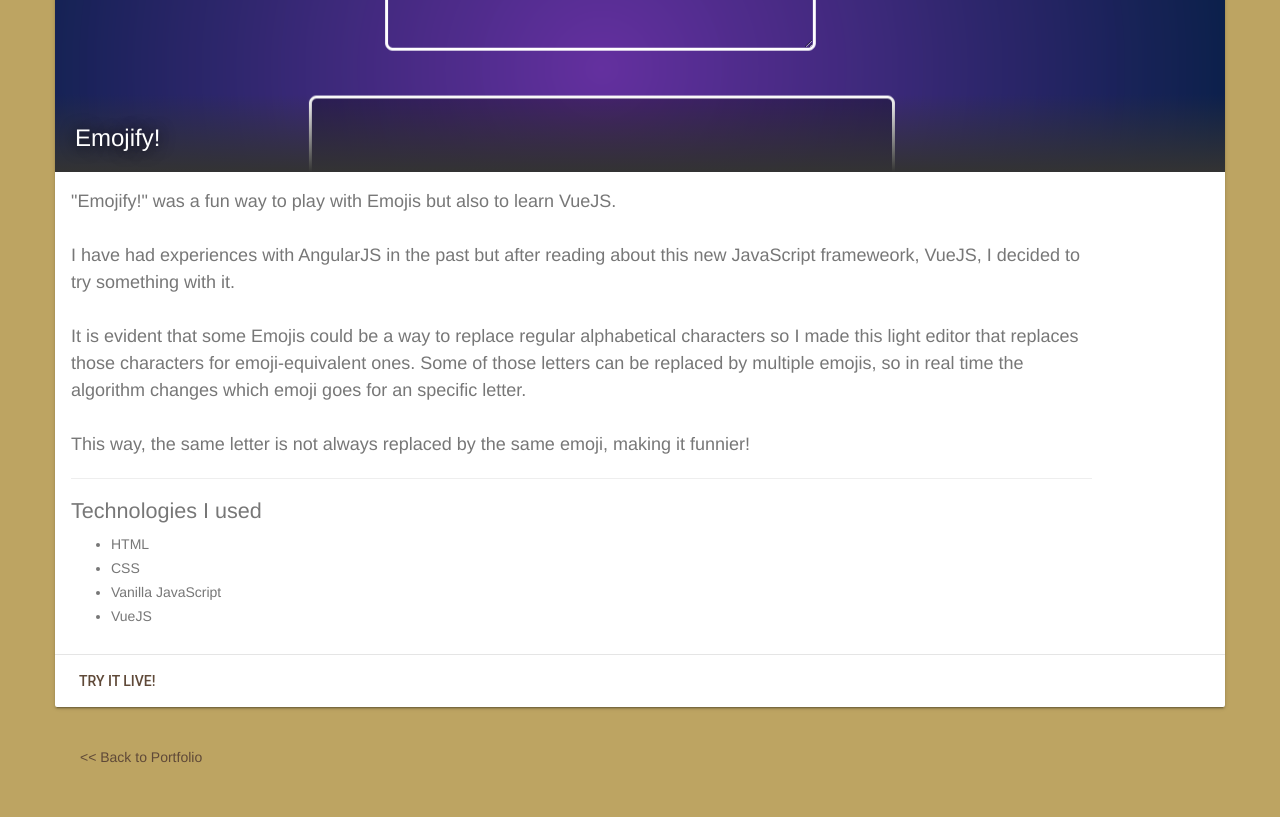
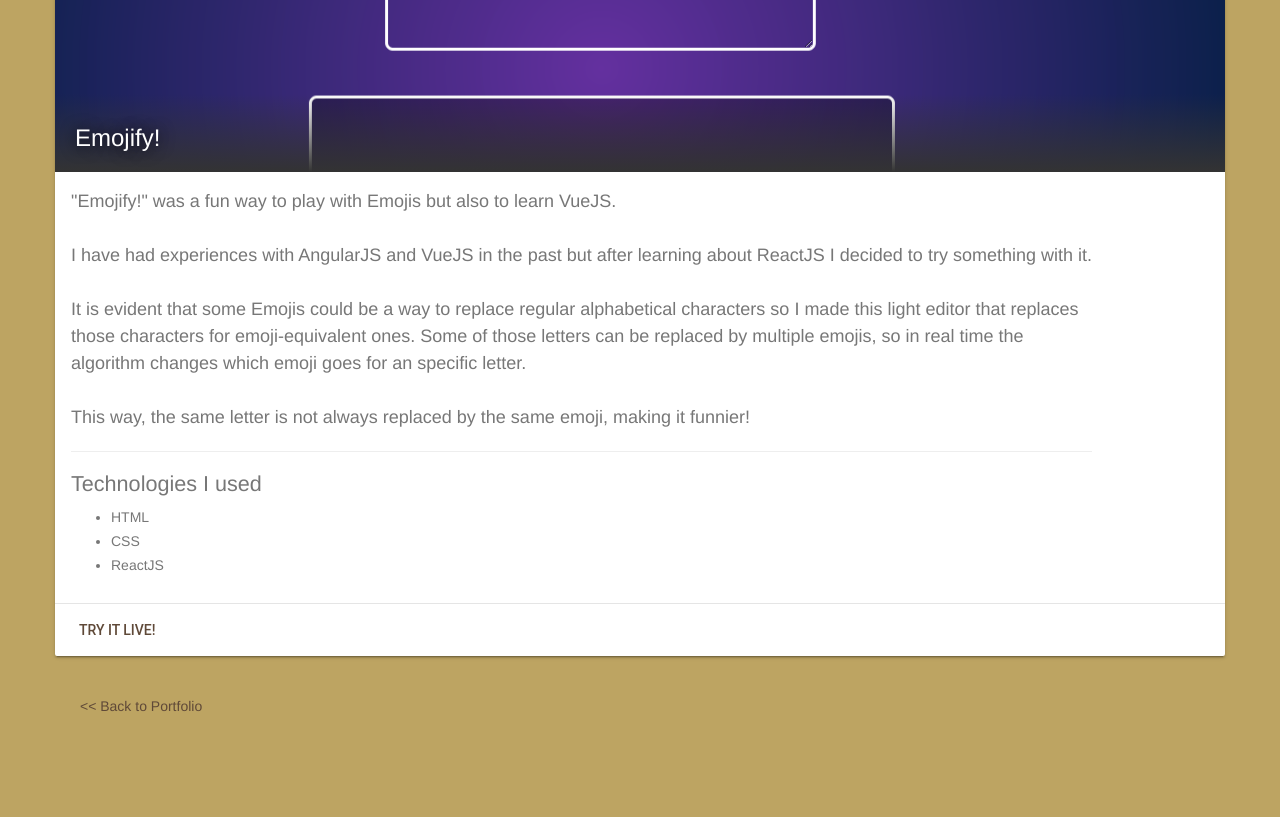
Before and after one commit to MatheusFreitag/matheusfreitag.githbub.io, a plain HTML site: page Single/Emojify.html in a window 1280 px wide. Shown: the part 334-1151 px from the top of the page. After the commit the page ends 1100 px from the top, so only its background shows below. Drawn offline with Linux system fonts and the light colour scheme.

Commit message:
Emojify project now points to react solution

```diff
--- a/Single/Emojify.html
+++ b/Single/Emojify.html
@@ -31,8 +31,7 @@
           <div class="mdl-card__supporting-text">
             "Emojify!" was a fun way to play with Emojis but also to learn VueJS.
             <br><br>
-            I have had experiences with AngularJS in the past but after reading about this new JavaScript frameweork, VueJS,
-            I decided to try something with it.
+            I have had experiences with AngularJS and VueJS in the past but after learning about ReactJS I decided to try something with it.
             <br><br>
             It is evident that some Emojis could be a way to replace regular alphabetical characters so I made this
             light editor that replaces those characters for emoji-equivalent ones. Some of those letters can be replaced by multiple emojis, so in real time the algorithm changes which emoji goes for an specific letter.
@@ -43,12 +42,11 @@
             <ul>
               <li>HTML</li>
               <li>CSS</li>
-              <li>Vanilla JavaScript</li>
-              <li>VueJS</li>
+              <li>ReactJS</li>
             </ul>
           </div>
           <div class="mdl-card__actions mdl-card--border">
-            <a target="blank" href="https://matheusfreitag.github.io/Emojify/" class="mdl-button mdl-button--colored mdl-js-button mdl-js-ripple-effect">
+            <a target="blank" href="https://matheusfreitag.github.io/emojify-react/" class="mdl-button mdl-button--colored mdl-js-button mdl-js-ripple-effect">
               Try It Live!
             </a>
           </div>
```
